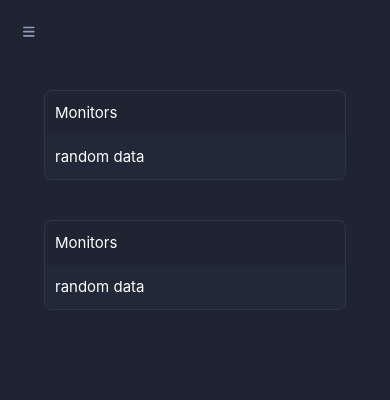
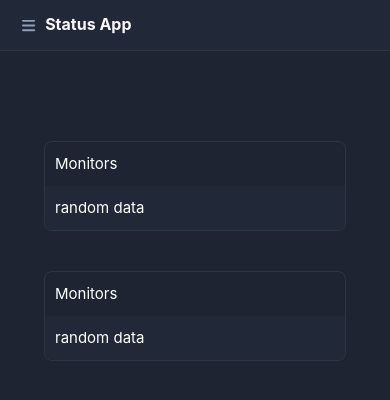
Before and after one commit to jasimabduljamal/status-app, a Vue app: page / in a window 390 px wide. Shown: the top 400 px of the page. Built offline with nearby package versions, Linux system fonts and the light colour scheme.

Commit message:
moved hamburger menu to header

```diff
--- a/src/components/Header.vue
+++ b/src/components/Header.vue
@@ -25,26 +25,44 @@ const toggleNavbar = () => {
 
 <template>
     <header>
-        <button class="hamburger-menu" @click="toggleNavbar">
-            <font-awesome-icon class="hamburger-icon" :icon="['fas', 'bars']" />
-        </button>
+        <div class="header">
+            <font-awesome-icon class="hamburger-icon" :icon="['fas', 'bars']" @click="toggleNavbar"/>
+            <p>Status&nbsp;App</p>
+        </div>
     </header>
 </template>
 
 <style scoped>
+header {
+    background-color: var(--bg-secondary);
+    border-bottom: 1px solid var(--bg-tertiary);
+}
+
+.header {
+    height: 50px;
+    display: flex;
+    align-items: center;
+    margin-left: 22px;
+}
+
+.header p {
+    font-size: 16px;
+    font-weight: bold;
+    color: var(--text-color);
+    margin-left: 10px;
+}
+
 .hamburger-menu {
-    position: fixed;
     background: none;
     border: none;
     outline: none;
     box-shadow: none;
-    margin-left: 14px;
-    padding-top: 22px;
-    z-index: 999;
+    padding: 0px;
+    text-decoration: none;
 }
 
 .hamburger-icon {
     color: var(--icon-color);
-    padding: 3px;
+    cursor: pointer;
 }
 </style>
--- a/src/components/SideNavBar.vue
+++ b/src/components/SideNavBar.vue
@@ -30,9 +30,6 @@ const showSubMenu = (menu: string, arrow: string) => {
 
 <template>
     <nav id="navbar">
-        <div class="nav-heading">
-            <p>Status&nbsp;App</p>
-        </div>
         <ul class="nav-links">
             <li>
                 <router-link class="nav-menu-items" to="/monitor">
@@ -88,6 +85,7 @@ const showSubMenu = (menu: string, arrow: string) => {
     border-right: 1px solid var(--bg-tertiary);
     overflow-x: hidden;
     transition: all 0.5s ease;
+    padding-top: 10px;
 }
 
 @media only screen and (max-width: 992px) {
@@ -95,14 +93,6 @@ const showSubMenu = (menu: string, arrow: string) => {
         width: 0px;
         border-right-width: 0px;
     }
-}
-
-.nav-heading p {
-    padding: 20px 0;
-    font-size: 16px;
-    font-weight: bold;
-    color: var(--text-color);
-    margin-left: 46px;
 }
 
 .nav-links {
```
